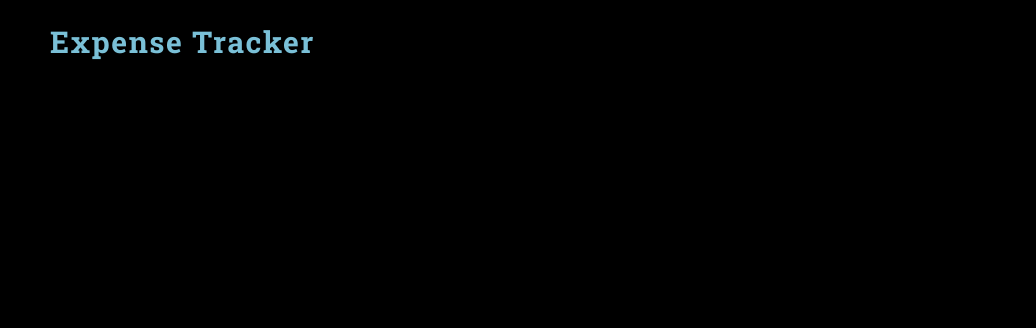
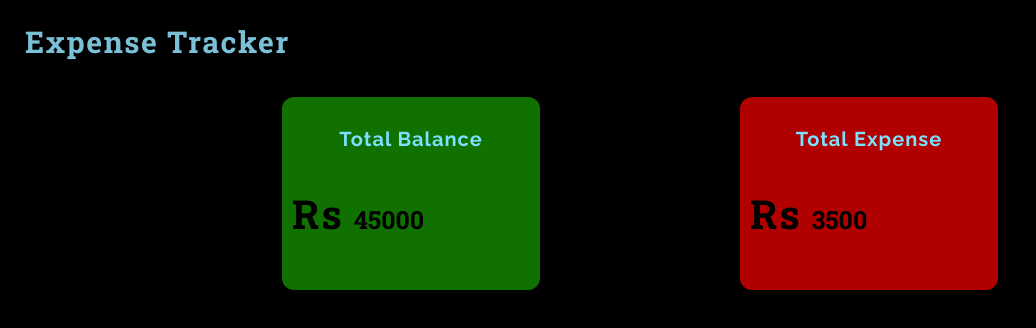
Before and after one commit to praneetwalvekar33/expense-tracker-react, a React (Create React App) app: page / in a window 1280 px wide. Shown: the top 328 px of the page, without its empty margins (0-1036 px from the left). Built offline with nearby package versions, Linux system fonts and the light colour scheme.

Commit message:
feat- added total balance and expense card

```diff
--- a/src/App.css
+++ b/src/App.css
@@ -4,12 +4,23 @@
 :root{
     --font-roboto: "Roboto Slab", serif;
     --font-raleway: "Raleway", sans-serif;
-    --background-color: #000000;
+    --primary-color: #000000;
+    --header-color: #7CE0FF;
 }
 
 body{
     margin: 0;
     height: 0;
     font-family: var(--font-roboto);
-    background: var(--background-color);
+    background: var(--primary-color);
+    box-sizing: border-box;
 }
+
+.cards-container{
+    display: grid;
+    gap: 200px;
+    grid-template-columns: repeat(2, 258px);
+    justify-content: center;
+
+    margin-top: 40px;
+}
--- a/src/App.js
+++ b/src/App.js
@@ -1,12 +1,19 @@
 import React from 'react';
 
 import Header from './components/header/Header';
+import Card from './components/card/Card';
 import './App.css'
 
 const App = () => {
 
     return (
-        <Header/>
+        <div>
+            <Header/>
+            <div className="cards-container">
+                <Card header="Total Balance" amount={45000} balOrExp={true}/>
+                <Card header="Total Expense" amount={3500} balOrExp={false}/>
+            </div>
+        </div>
     )
 }
 
--- /dev/null
+++ b/src/components/card/Card.css
@@ -0,0 +1,46 @@
+.card-container{
+    width: 258px;
+    height: 193px;
+    border-radius: 12px;
+}
+
+.card-container .card-header{
+    padding-top: 10px;
+    font-family: var(--font-raleway);
+    font-style: normal;
+    font-weight: 700px;
+    font-size: 20px;
+    letter-spacing: 0.05em;
+    color: var(--header-color);
+    text-align: center;
+
+}
+
+.card-container .card-details-container{
+    display: flex;
+    justify-content: flex-start;
+    align-items: baseline;
+    width: 100%;
+    height: 47px;
+    margin-top: 20px;
+    line-height: 47px;
+}
+
+.card-container .card-details-container .card-currency-units{
+    position: relative;
+    font-style: normal;
+    font-weight: 700;
+    color: var(--primary-color);
+    font-size: 40px;
+    letter-spacing: 0.05em;
+    margin: 10px;
+}
+
+.card-container .card-details-container .card-amount{
+    font-style: normal;
+    font-weight: 600;
+    font-size: 25px;
+    overflow: scroll;
+    color: var(--primary-color);
+
+}
--- /dev/null
+++ b/src/components/card/Card.jsx
@@ -0,0 +1,16 @@
+import React from "react";
+
+import './Card.css';
+const Card = (prop) => {
+    return (
+        <div style={prop.balOrExp?{background:"#107100"}:{background:"#B00000"}} className="card-container">
+            <h3 className="card-header">{prop.header}</h3>
+            <div className="card-details-container">
+                <h2 className="card-currency-units">Rs</h2>
+                <p className="card-amount">{prop.amount}</p>
+            </div>
+        </div>
+    )
+}
+
+export default Card;
--- a/src/components/header/Header.css
+++ b/src/components/header/Header.css
@@ -1,4 +1,4 @@
-div{
+.header-container{
     width: 265px;
     height: 35px;
     margin-left: 25px;
--- a/src/components/header/Header.jsx
+++ b/src/components/header/Header.jsx
@@ -6,7 +6,7 @@
 const Header = () => {
 
     return (
-        <div>
+        <div className="header-container">
             Expense Tracker
         </div>
     )
```
